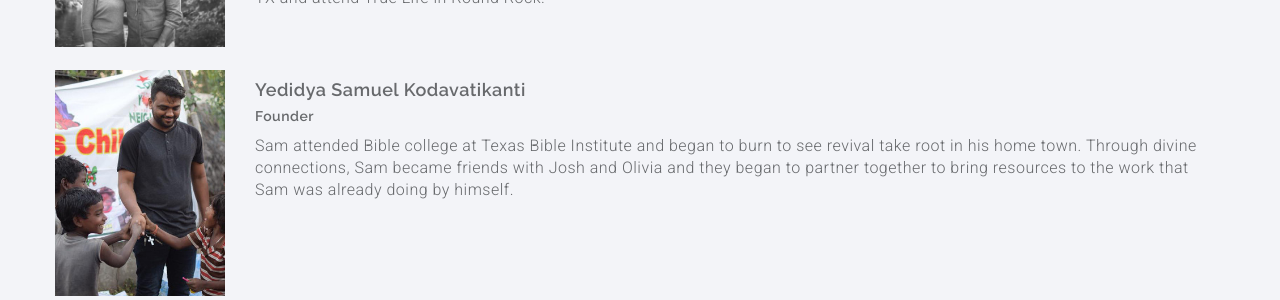
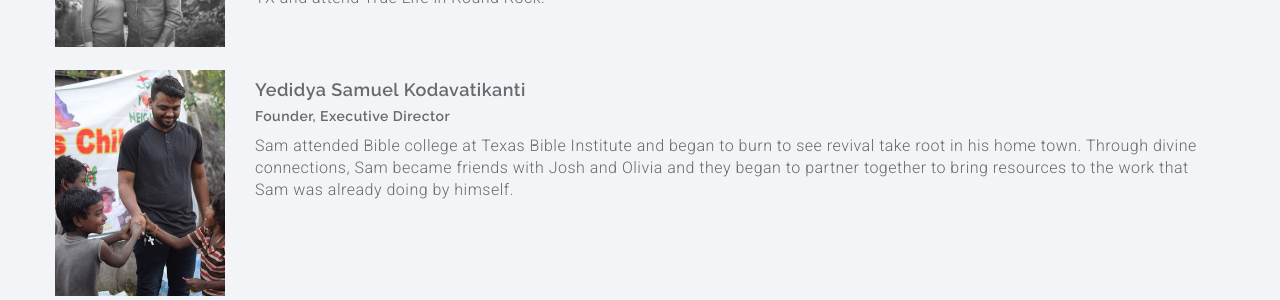
Before and after one commit to ContendChurch/NewVisionChildren, a Jekyll site: the page built from about.md, in a window 1280 px wide and 900 px high, scrolled down 1248 px. Shown: the part 471-771 px from the top of the window. Built offline with Jekyll 4.4.1, drawn with Linux system fonts in a browser that asks for light colours.

Commit message:
Make Sam an executive director

```diff
--- a/about.md
+++ b/about.md
@@ -89,7 +89,7 @@ author: null
             </div>
             <div class="col-md-10">
               <h4 class="staff-name">Yedidya Samuel Kodavatikanti</h4>
-              <h5>Founder</h5>
+              <h5>Founder, Executive Director</h5>
               <p>Sam attended Bible college at Texas Bible Institute and began to burn to see revival take root in his home town. Through divine connections, Sam became friends with Josh and Olivia and they began to partner together to bring resources to the work that Sam was already doing by himself.</p>
             </div>
           </div>
```
